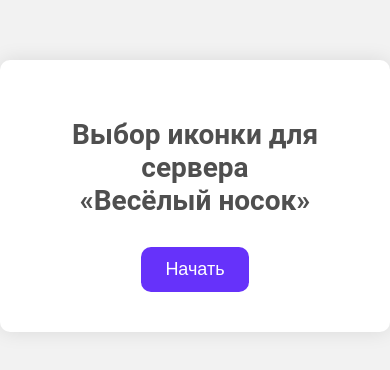
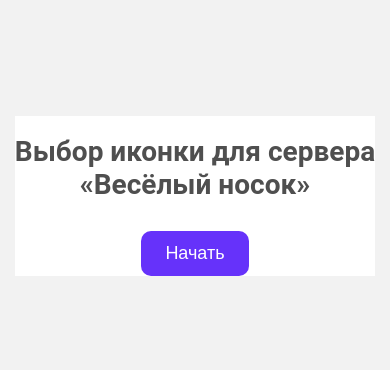
Before and after one commit to funnysockorg/Tournament.Client, a plain HTML site: page index.html in a window 390 px wide. Shown: the part 226-596 px from the top of the page. Drawn offline with Linux system fonts and the light colour scheme.

Commit message:
feat(home): remove box in mobile devices

```diff
--- a/index.html
+++ b/index.html
@@ -45,6 +45,14 @@
     .start-button:hover {
       background-color: #4c22be;
     }
+
+    @media screen and (max-width: 600px) {
+      .container {
+        box-shadow: none;
+        padding: 0;
+        border-radius: 0;
+      }
+    }
   </style>
 </head>
 
```
